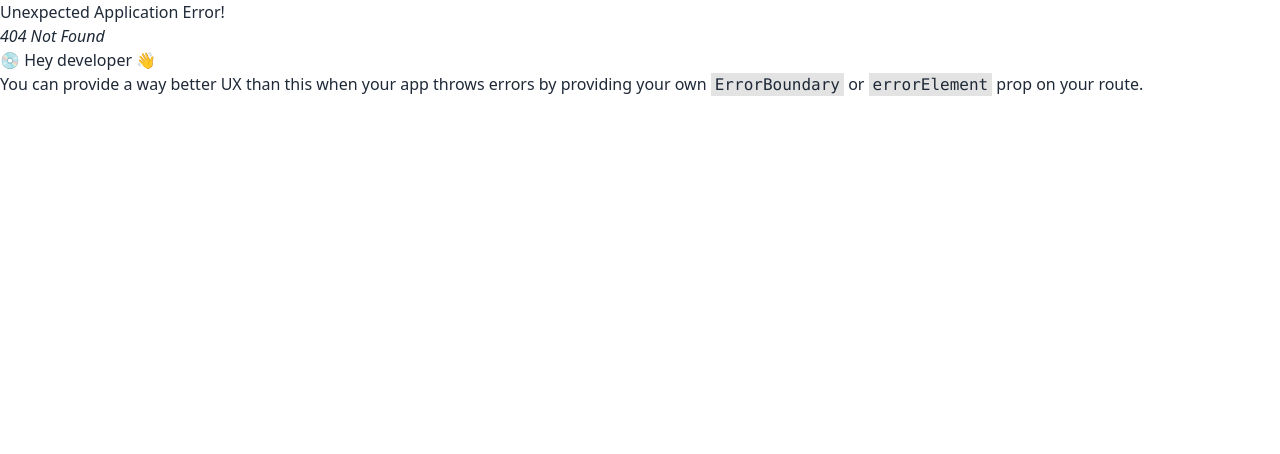
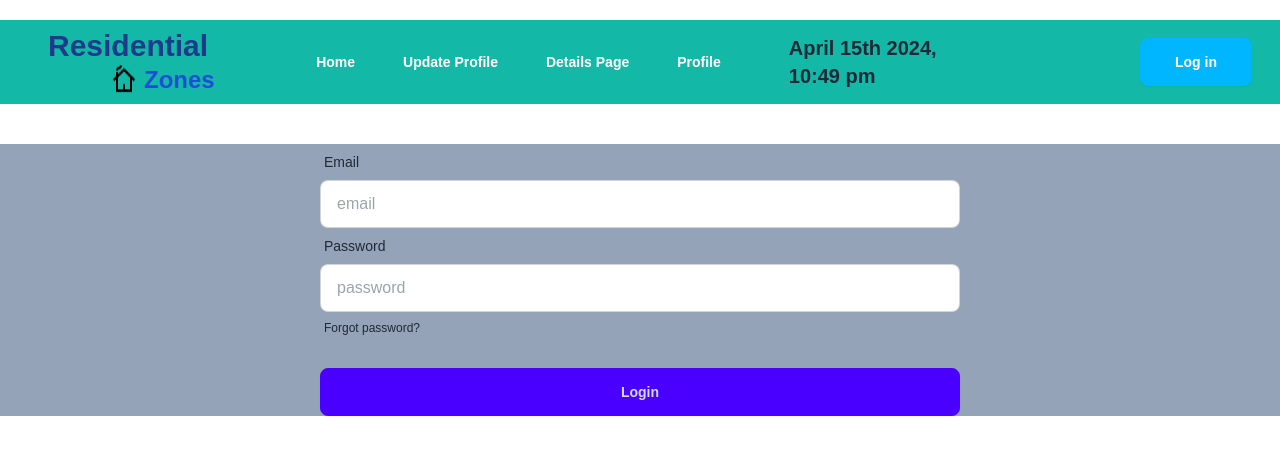
Before and after one commit to Khandaker20201125010/Residential-Zones, a React (Vite) app: page /Login in a window 1280 px wide. Before the commit this address had no page. Shown: the top 454 px of the page. Built offline with nearby package versions, Linux system fonts and the light colour scheme.

Commit message:
log iterface created

```diff
--- a/src/components/Headers/Nav.jsx
+++ b/src/components/Headers/Nav.jsx
@@ -1,51 +1,69 @@
 import { NavLink } from "react-router-dom";
 import moment from 'moment';
-import ico from '../../assets/image/cottage_FILL0_wght400_GRAD0_opsz24.png'
+import ico from '../../assets/image/cottage_FILL0_wght400_GRAD0_opsz24.png';
+
 const Header = () => {
-    const links = <>
-        <li>  <NavLink
+    const links = (
+        <>
+            <li>
+                <NavLink
                     className={({ isActive }) =>
                         isActive ? 'btn btn-outline btn-primary' : 'font-bold'
                     }
                     to='/'
                 >
                     Home
-        </NavLink></li>
+                </NavLink>
+            </li>
 
-        <li><NavLink className={({ isActive }) =>
+            <li>
+                <NavLink
+                    className={({ isActive }) =>
                         isActive ? 'btn btn-outline btn-primary' : 'font-bold'
-        } to="/Update Prfile"
+                    }
+                    to="/UpdateProfile"
                 >
                     Update Profile
-        </NavLink></li>
-
-        <li><NavLink className={({ isActive }) =>
-            isActive ? 'btn btn-outline btn-primary' : 'font-bold'
-        } to="/DetailsPage">
-           Details Page </NavLink>
-        </li>
-        <li><NavLink className={({ isActive }) =>
-            isActive ? 'btn btn-outline btn-primary' : 'font-bold'
-        } to="/UserProfile">
-           Profile </NavLink>
+                </NavLink>
             </li>
 
+            <li>
+                <NavLink
+                    className={({ isActive }) =>
+                        isActive ? 'btn btn-outline btn-primary' : 'font-bold'
+                    }
+                    to="/DetailsPage"
+                >
+                    Details Page
+                </NavLink>
+            </li>
+            <li>
+                <NavLink
+                    className={({ isActive }) =>
+                        isActive ? 'btn btn-outline btn-primary' : 'font-bold'
+                    }
+                    to="/UserProfile"
+                >
+                    Profile
+                </NavLink>
+            </li>
         </>
+    );
+
     return (
-        <div className="navbar  w-full mt-5 bg-teal-500  font-bold ">
-
-            <div className="navbar-start skeleton bg-teal-500 ">
-
+        <div className="navbar w-full mt-5 bg-teal-500 font-bold">
+            <div className="navbar-start skeleton bg-teal-500">
                 <div className="dropdown">
-                    <div  role="button" className="btn btn-ghost lg:hidden">
-                        <svg xmlns="http://www.w3.org/2000/svg" className="h-5 w-5" fill="none" viewBox="0 0 24 24" stroke="currentColor"><path stroke-linecap="round" stroke-linejoin="round" stroke-width="2" d="M4 6h16M4 12h8m-8 6h16" /></svg>
+                    <div role="button" className="btn btn-ghost lg:hidden">
+                        <svg xmlns="http://www.w3.org/2000/svg" className="h-5 w-5" fill="none" viewBox="0 0 24 24" stroke="currentColor">
+                            <path strokeLinecap="round" strokeLinejoin="round" strokeWidth="2" d="M4 6h16M4 12h8m-8 6h16" />
+                        </svg>
                     </div>
                     <ul tabIndex="0" className="menu menu-sm dropdown-content mt-3 z-[1] p-2 shadow bg-base-100 rounded-box w-52">
                         {links}
                     </ul>
-
                 </div>
-                <a className="ml-10 text-3xl text-blue-900 flex flex-col font-bold ">Residential <span className=" text-blue-700 ml-16 text-2xl flex gap-2 font-bold"><img src={ico} alt="" /> Zones</span></a>
+                <a className="ml-10 text-3xl text-blue-900 flex flex-col font-bold">Residential <span className="text-blue-700 ml-16 text-2xl flex gap-2 font-bold"><img src={ico} alt="" /> Zones</span></a>
             </div>
             <div className="navbar-center hidden lg:flex">
                 <ul className="menu menu-horizontal px-1 gap-4 text-white">
@@ -53,11 +71,11 @@ const Header = () => {
                 </ul>
             </div>
             <p className='ml-12 text-xl w-96 font-bold'>{moment().format('MMMM Do YYYY, h:mm a')}</p>
-            <div className="navbar-end gap-5 mr-5 ">
+            <div className="navbar-end gap-5 mr-5">
+                <NavLink to="/Login">
                     <button className="btn btn-info text-white w-28">Log in</button>
+                </NavLink>
             </div>
-
-
         </div>
     );
 };
--- /dev/null
+++ b/src/components/Login/Login.jsx
@@ -0,0 +1,30 @@
+const Login = () => {
+    return (
+        <div className="text-3xl my-10 text-center bg-slate-400  ">
+            <form className="md-3/4 lg:w-2/4 mx-auto ">
+                <div className="form-control">
+                    <label className="label">
+                        <span className="label-text">Email</span>
+                    </label>
+                    <input type="email" placeholder="email" className="input input-bordered" required />
+                </div>
+                <div className="form-control">
+                    <label className="label">
+                        <span className="label-text">Password</span>
+                    </label>
+                    <input type="password" placeholder="password" className="input input-bordered" required />
+                    <label className="label">
+                        <a href="#" className="label-text-alt link link-hover">Forgot password?</a>
+                    </label>
+                </div>
+                <div className="form-control mt-6">
+                    <button className="btn btn-primary">Login</button>
+                </div>
+            </form>
+
+
+        </div>
+    );
+};
+
+export default Login;
--- a/src/main.jsx
+++ b/src/main.jsx
@@ -10,6 +10,7 @@ import Home from './components/Home/Home';
 import UpdateProfile from './components/UpdateProfile/UpdateProfile';
 import Detailspage from './components/DetailsPage/Detailspage';
 import UserProfile from './components/UserProfile/UserProfile';
+import Login from './components/Login/Login';
 const router = createBrowserRouter([
   {
     path: "/",
@@ -23,7 +24,9 @@ const router = createBrowserRouter([
    { path:"/DetailsPage",
     element:<Detailspage></Detailspage>,},
    { path:"/UserProfile",
-    element:<UserProfile></UserProfile>,}
+    element:<UserProfile></UserProfile>,},
+   { path:"/Login",
+    element:<Login></Login>,}
   ]
   },
 ]);
```
Lines whose indentation alone changed are shown as unchanged.
